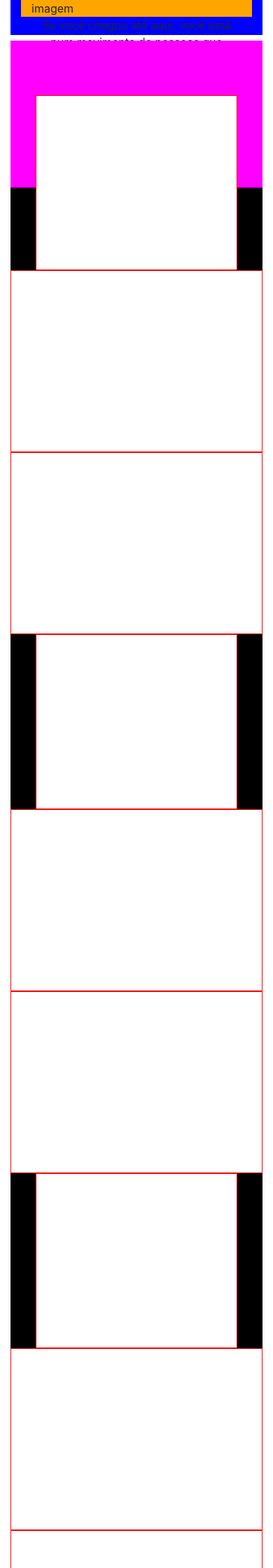
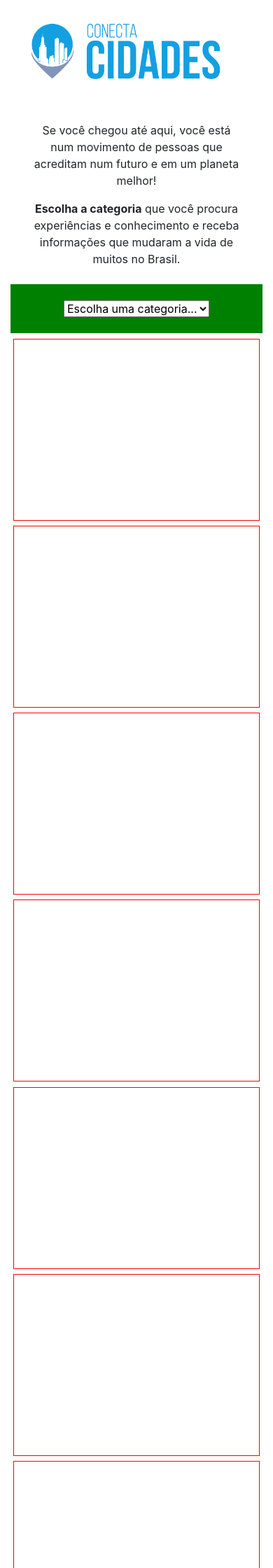
Before and after one commit to Gstv-web/ConectaCidades, a PHP site: page /videos.html in a window 390 px wide. Shown: the top 2240 px of the page at 70% size. Run offline with PHP 8.4, Linux system fonts and the light colour scheme; some libraries are stand-ins or nearby versions.

Commit message:
Tentativa Jquery para filtros. Necessita correção.

```diff
--- a/ConectaCidades/style.css
+++ b/ConectaCidades/style.css
@@ -347,33 +347,21 @@ footer p {
 }
 
 
-/* PÁGINA VIDEOS */
+/*  ------------- PÁGINA VIDEOS --------------- */
 
-.red {
-    background-color: red;
-    height: 60px;
-}
+
 
 .green {
     background-color: green;
     height: 70px;
 }
 
-
-.blue {
-    background-color: blue;
-    height: 50px;
+.imagem {
+    height: max-content;
 }
 
-.orange {
-    background-color: orange;
-    height: 40px;
-}
-
-.white {
-    background-color:  white;
-    height: 260px;
-    border: 1px solid red;
+.imagem img {
+    margin-top: 10%;
 }
 
 #bgVideos {
@@ -388,20 +376,77 @@ footer p {
 .categorias {
     height: 50%;
     background-color: magenta;
+    cursor: pointer;
+    display: flex;
+}
+
+@media screen and (min-width: 340px) and (max-width: 576px) {
+    .categorias {
+        display: none;
+    }
+
+    select {
+        display: block !important;
+    }
+}
+
+/* VIDEOS */
+
+.white {
+    background-color:  white;
+    height: 260px;
+    border: 1px solid red;
+    margin-right: 1% !important;
+    margin-left: 1% !important;
+    margin-bottom: 2% !important;
 }
 
 
-/* VIDEOS */
+/* SOBRE*/
 
-.black {
-    background-color: black;
-    height: 60px;
+@media screen and (max-width: 960px) and (min-width: 0px) {
+    .textImg {
+        flex-direction: column !important;
+    }
+
+    .texto {
+        margin-right: auto !important;
+        margin-left: auto !important;
+        max-width: 85% !important;
+        padding-bottom: 50px !important;
+    }
+
+    .texto p {
+        font-size: 16px !important;
+    }
+
+    h3 {
+        max-width: fit-content;
+        text-align: center;
+        font-size: 2.5rem !important;
+    }
+
+    .botao {
+        padding-top: 5% !important;
+    }
+
+    .building {
+        margin-right: 0;
+        justify-content: center;
+    }
+
+    .textImg {
+        align-items: center;
+    }
+
+    .imagemMock {
+        max-width: 80% !important;
+    }
 }
 
-/* SOBRE*/
 
 .sobre {
-    padding-top: 180px
+    padding-top: 220px
 }
 
 .imagemMock {
--- a/ConectaCidades/videos.html
+++ b/ConectaCidades/videos.html
@@ -9,16 +9,41 @@
         integrity="sha384-zCbKRCUGaJDkqS1kPbPd7TveP5iyJE0EjAuZQTgFLD2ylzuqKfdKlfG/eSrtxUkn" crossorigin="anonymous">
     <link rel="stylesheet" href="/style.css">
     <title>Conecta Cidades - Vídeos</title>
+    <script src="https://cdn.jsdelivr.net/npm/jquery@3.5.1/dist/jquery.slim.min.js"
+        integrity="sha384-DfXdz2htPH0lsSSs5nCTpuj/zy4C+OGpamoFVy38MVBnE+IbbVYUew+OrCXaRkfj"
+        crossorigin="anonymous"></script>
+    <script>
+        $(document).ready(function(){
+            $('.categorias').click(function(){
+                $('.white').toggle();
+            });
+        });
+
+        $(document).ready(function(){
+            $('#categorias').on("change", function(){
+                var value = $(this).val();
+                console.log(value);
+                $('.white').filter(function(){
+                    if ($(this).attr == value){
+                        $(this).toggle(true);
+                    } else {
+                        $(this).toggle(false);
+                    }
+                });
+            });
+        });
+    </script>
+
 </head>
 
 <body>
 
     <div class="container-fluid d-flex flex-column align-items-center">
 
-        <div class="blue d-flex flex-column col-sm-8 align-items-center text-center">
+        <div class="d-flex flex-column col-sm-8 align-items-center text-center">
 
-            <div class="orange d-flex col-sm-5">
-                imagem
+            <div class="imagem d-flex col-sm-5 pb-5">
+                <img src="/Assets/LogoHorizontal.png" class="img-fluid" alt="">
             </div>
 
             <div class="d-flex flex-column col-xl-7">
@@ -34,37 +59,50 @@
 
 
         <!-- CARROSSEL CATEGORIAS -->
+
         <div class="green row d-flex w-100 my-2 align-items-center justify-content-around">
 
-            <div class="categorias col-sm-1"></div>
-            <div class="categorias col-sm-2"></div>
-            <div class="categorias col-sm-2"></div>
-            <div class="categorias col-sm-2"></div>
-            <div class="categorias col-sm-2"></div>
-            <div class="categorias col-sm-1"></div>
+            <div class="categorias col-sm-1 align-items-center justify-content-center"><i class="fa fa-arrow-left"></i></div>
+            <div class="categorias col-sm-2 rounded-pill align-items-center justify-content-center">teste</div>
+            <div class="categorias col-sm-2 rounded-pill align-items-center justify-content-center">teste</div>
+            <div class="categorias col-sm-2 rounded-pill align-items-center justify-content-center">teste</div>
+            <div class="categorias col-sm-2 rounded-pill align-items-center justify-content-center">teste</div>
+            <div class="categorias col-sm-1 align-items-center justify-content-center"><i class="fa fa-arrow-right"></i></div>
+
+            <select name="" id="categorias" class="d-sm-none">
+                <option value="" selected>Escolha uma categoria...</option>
+                <option value="teste1">Teste1</option>
+                <option value="teste2">Teste2</option>
+                <option value="teste3">Teste3</option>
+                <option value="teste4">Teste4</option>
+            </select>
 
         </div>
-        <div class="black row d-flex w-100 h-auto pb-lg-5 justify-content-around">
+        <div class="videoRow row row-cols-md-4 d-flex w-100 h-auto pb-lg-5 justify-content-between">
 
-            <div class=" video white col-lg-3 col-md-5 col-sm-8 mb-sm-4"></div>
-            <div class="white col-lg-3 col-md-5 col-sm-8 mb-sm-4"></div>
-            <div class="white col-lg-3 col-md-5 col-sm-8 mb-sm-4"></div>
+            <div class="white col-md" data-categoria="teste1"></div>
+            <div class="white col-md"></div>
+            <div class="white col-md"></div>
+            <div class="white col-md"></div>
+            <div class="white col-md"></div>
+            <div class="white col-md"></div>
+            <div class="white col-md"></div>
+            <div class="white col-md"></div>
+            <div class="white col-md"></div>
+            <div class="white col-md align-items-center"></div>
+            <!-- <div class="white col-lg-4 col-md-5 col-sm-8 mb-sm-4"></div>
+            <div class="white col-lg-4 col-md-5 col-sm-8 mb-sm-4"></div>
+            <div class="white col-lg-4 col-md-5 col-sm-8 mb-sm-4"></div>
+            <div class="white col-lg-4 col-md-5 col-sm-8 mb-sm-4"></div>
+            <div class="white col-lg-4 col-md-5 col-sm-8 mb-sm-4"></div>
+            <div class="white col-lg-4 col-md-5 col-sm-8 mb-sm-4"></div>
+            <div class="white col-lg-4 col-md-5 col-sm-8 mb-sm-4"></div>
+            <div class="white col-lg-4 col-md-5 col-sm-8 mb-sm-4"></div>
+            <div class="white col-lg-4 col-md-5 col-sm-8 mb-sm-4"></div>
+            <div class="white col-lg-4 col-md-5 col-sm-8 mb-sm-4"></div> -->
 
         </div>
-        <div class="black row d-flex w-100 h-auto pb-lg-5 justify-content-around">
 
-            <div class=" video white col-lg-3 col-md-5 col-sm-8 mb-sm-4"></div>
-            <div class="white col-lg-3 col-md-5 col-sm-8 mb-sm-4"></div>
-            <div class="white col-lg-3 col-md-5 col-sm-8 mb-sm-4"></div>
-
-        </div>
-        <div class="black row d-flex w-100 h-auto pb-lg-5 justify-content-around">
-
-            <div class=" video white col-lg-3 col-md-5 col-sm-8 mb-sm-4"></div>
-            <div class="white col-lg-3 col-md-5 col-sm-8 mb-sm-4"></div>
-            <div class="white col-lg-3 col-md-5 col-sm-8 mb-sm-4"></div>
-
-        </div>
 
 
     </div>
@@ -72,16 +110,16 @@
         <div class="d-flex flex-column align-items-center">
             <div class="row d-flex w-100 justify-content-center">
 
-                <div class="sobre d-flex flex-column align-items-center h-auto">
+                <div class="sobre d-flex flex-column align-items-center">
 
-                    <div class="pb-5 col-sm-6">
-                        <h3
-                            style="font-family: 'Montserrat', sans-serif;color: white; font-weight: 600; font-size: 3rem">
-                            Sobre o Conecta Cidades</h3>
-                    </div>
-                    <div class="d-flex h-auto">
 
-                        <div class="texto d-flex flex-column col-lg-4 col-md-4 ml-auto justify-content-center">
+                    <h3 class="pt-5 pb-5"
+                        style="font-family: 'Montserrat', sans-serif;color: white; font-weight: 600; font-size: 3rem">
+                        Sobre o Conecta Cidades</h3>
+
+                    <div class="textImg d-flex h-auto">
+
+                        <div class="texto d-flex flex-column col-sm-5 ml-auto justify-content-center">
                             <p style="font-family: 'Montserrat', sans-serif;color: white;font-size: 20px;">O Conecta
                                 Cidades é um conjunto de processos e ações, realizados dentro da nossa metodologia, que
                                 trazem inteligência e agilidade para a tomada de decisões da Gestão Pública, através da
@@ -95,8 +133,8 @@
                                 <strong>Nos envie uma mensagem!</strong>
                             </p>
                         </div>
-                        <div class="d-flex col-md-6 justify-content-center mr-5">
-                            <img src="/Assets/Rectangle.png" alt="" class="imagemMock">
+                        <div class="building d-flex col-msm-7 justify-content-center mr-lg-auto">
+                            <img src="/Assets/Rectangle.png" alt="" class="imagemMock img-fluid">
                         </div>
 
                     </div>
@@ -111,7 +149,7 @@
                     <p style="font-family: 'Montserrat', sans-serif;color: white;font-size: 20px; font-weight: 600;">
                         Gostaria de conversar mais sobre um projeto para a sua gestão com um de nossos consultores?</p>
                 </div>
-                <div class="acionarConsultor">FALAR COM CONSULTOR</div>
+                <div class="acionarConsultor d-flex">FALAR COM CONSULTOR</div>
 
             </div>
         </div>
@@ -132,6 +170,7 @@
     <script src="https://cdn.jsdelivr.net/npm/bootstrap@4.6.1/dist/js/bootstrap.min.js"
         integrity="sha384-VHvPCCyXqtD5DqJeNxl2dtTyhF78xXNXdkwX1CZeRusQfRKp+tA7hAShOK/B/fQ2"
         crossorigin="anonymous"></script>
+        <script src="https://kit.fontawesome.com/594024fb96.js" crossorigin="anonymous"></script>
 </body>
 
 </html>
```
